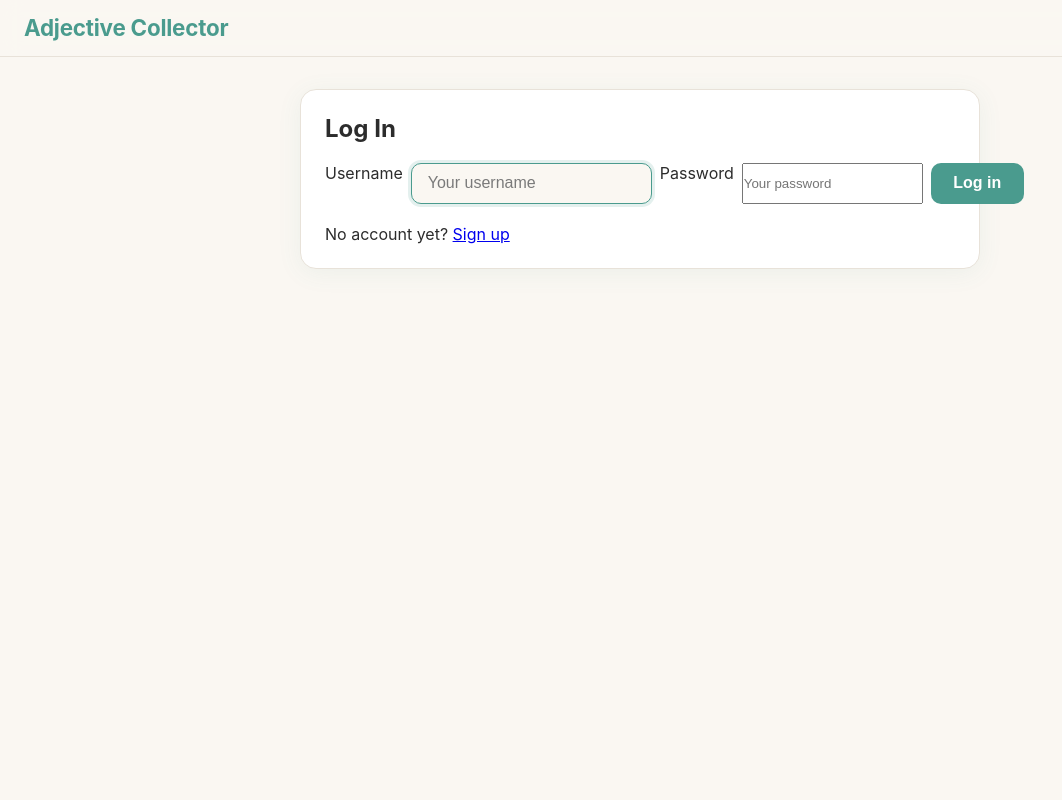
After one commit to MathiasBenoni/eksamensprosjekt_mariadb, a Flask app: page /login in a window 1280 px wide. The commit adds this page. Shown: the whole page, without its empty margins (0-1062 px from the left). Run offline with Flask 3, Linux system fonts and the light colour scheme.

Commit message:
Added login system

```diff
--- a/app.py
+++ b/app.py
@@ -1,6 +1,7 @@
-from flask import Flask, render_template, request, redirect, url_for, flash
-from mariadb_python import get_adjectives, write
+from flask import Flask, render_template, request, redirect, url_for, flash, session
+from mariadb_python import get_adjectives, write, create_user, get_user
 from wordcloud_python import make_cloud
+from hashing import hash_password, check_password
 import markdown
 import spacy
 import time
@@ -70,6 +71,46 @@ def add():
         return redirect(url_for("index"))
 
 
+@app.route("/signup", methods=["GET", "POST"])
+def signup():
+    if request.method == "GET":
+        return render_template("signup.html")
+    username = request.form.get("username", "").strip()
+    password = request.form.get("password", "")
+    if not username or not password:
+        flash("Username and password required.", "error")
+        return redirect(url_for("signup"))
+    if get_user(username):
+        flash("Username already taken.", "error")
+        return redirect(url_for("signup"))
+    create_user(username, hash_password(password))
+    flash("Account created! Please log in.", "success")
+    return redirect(url_for("login"))
+
+
+@app.route("/login", methods=["GET", "POST"])
+def login():
+    if request.method == "GET":
+        return render_template("login.html")
+    username = request.form.get("username", "").strip()
+    password = request.form.get("password", "")
+    user = get_user(username)
+    if not user or not check_password(password, user["password_hash"]):
+        flash("Invalid username or password.", "error")
+        return redirect(url_for("login"))
+    session["user_id"] = user["id"]
+    session["username"] = user["username"]
+    session["role"] = user["role"]
+    return redirect(url_for("index"))
+
+
+@app.route("/logout")
+def logout():
+    session.clear()
+    return redirect(url_for("index"))
+
+
+
 
 if __name__ == "__main__":
     app.run(host="0.0.0.0", port=5000, debug=True)
--- a/requirements.txt
+++ b/requirements.txt
@@ -8,3 +8,4 @@ matplotlib
 numpy
 Pillow
 spacy
+bcrypt
--- a/static/style.css
+++ b/static/style.css
@@ -66,6 +66,33 @@ h1 {
     font-weight: 700;
     color: var(--accent);
     letter-spacing: -0.01em;
+}
+
+/* ── Header nav ─────────────────────────────────────────── */
+.header-nav {
+    display: flex;
+    align-items: center;
+    gap: 1rem;
+    margin-right: 1.25rem;
+}
+
+.nav-link {
+    font-size: 0.85rem;
+    color: var(--text-muted);
+    text-decoration: none;
+    transition: color 0.15s;
+}
+.nav-link:hover { color: var(--accent); }
+
+.nav-link--accent {
+    color: var(--accent);
+    font-weight: 600;
+}
+.nav-link--accent:hover { color: var(--accent-hover); }
+
+.nav-user {
+    font-size: 0.85rem;
+    color: var(--text-muted);
 }
 
 /* ── Toggle switch ──────────────────────────────────────── */
--- /dev/null
+++ b/templates/login.html
@@ -0,0 +1,41 @@
+<!DOCTYPE html>
+<html lang="en">
+<head>
+    <meta charset="UTF-8">
+    <title>Log In – Adjective Collector</title>
+    <link rel="stylesheet" href="{{ url_for('static', filename='style.css') }}">
+</head>
+<body>
+
+<header>
+    <h1>Adjective Collector</h1>
+</header>
+
+<main>
+    <div class="card">
+
+        {% with messages = get_flashed_messages(with_categories=true) %}
+            {% for category, message in messages %}
+                <p class="flash {{ category }}">{{ message }}</p>
+            {% endfor %}
+        {% endwith %}
+
+        <h2>Log In</h2>
+
+        <form method="post">
+            <label for="username">Username</label>
+            <input type="text" id="username" name="username" placeholder="Your username" required autofocus>
+
+            <label for="password">Password</label>
+            <input type="password" id="password" name="password" placeholder="Your password" required>
+
+            <button type="submit">Log in</button>
+        </form>
+
+        <p>No account yet? <a href="{{ url_for('signup') }}">Sign up</a></p>
+
+    </div>
+</main>
+
+</body>
+</html>
```
Also changed, not shown: hashing.py (added, +7 -0 lines), mariadb_python.py (+36 -1 lines), templates/index.html (+9 -0 lines), templates/signup.html (added, +41 -0 lines), static/images/cloud_dark.png, static/images/cloud_light.png.
